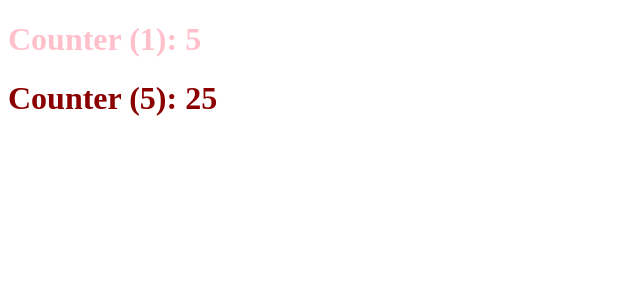
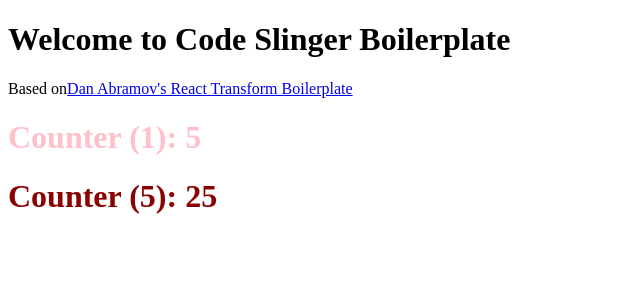
Before and after one commit to mtomcal/code-slinger, a React (Create React App) app in the folder bootstrap/: page / in a window 1280 px wide. Shown: the top 300 px of the page, without its empty margins (0-640 px from the left). Built offline with nearby package versions, Linux system fonts and the light colour scheme.

Commit message:
Modified bootstrap message boilerplate

```diff
--- a/bootstrap/index.html
+++ b/bootstrap/index.html
@@ -1,7 +1,7 @@
 <!doctype html>
 <html>
   <head>
-    <title>React Transform Boilerplate</title>
+    <title>Code Slinger Boilerplate</title>
   </head>
   <body>
     <div id="root"></div>
--- a/bootstrap/src/App.js
+++ b/bootstrap/src/App.js
@@ -21,7 +21,7 @@ class Counter extends Component {
   render() {
     return (
       <h1 style={{ color: this.props.color }}>
-        Counter ({this.props.increment}): {this.state.counter}
+          Counter ({this.props.increment}): {this.state.counter}
       </h1>
     );
   }
@@ -31,8 +31,15 @@ export class App extends Component {
   render() {
     return (
       <div>
-        <Counter increment={1} color={NICE} />
-        <Counter increment={5} color={SUPER_NICE} />
+          <h1>Welcome to Code Slinger Boilerplate</h1>
+          <p>
+              Based on
+              <a href="https://github.com/gaearon/react-transform-boilerplate">
+                  Dan Abramov's React Transform Boilerplate
+              </a>
+          </p>
+          <Counter increment={1} color={NICE} />
+          <Counter increment={5} color={SUPER_NICE} />
       </div>
     );
   }
```
Also changed, not shown: 1 other file (tests, documents, lock files or other folders).
